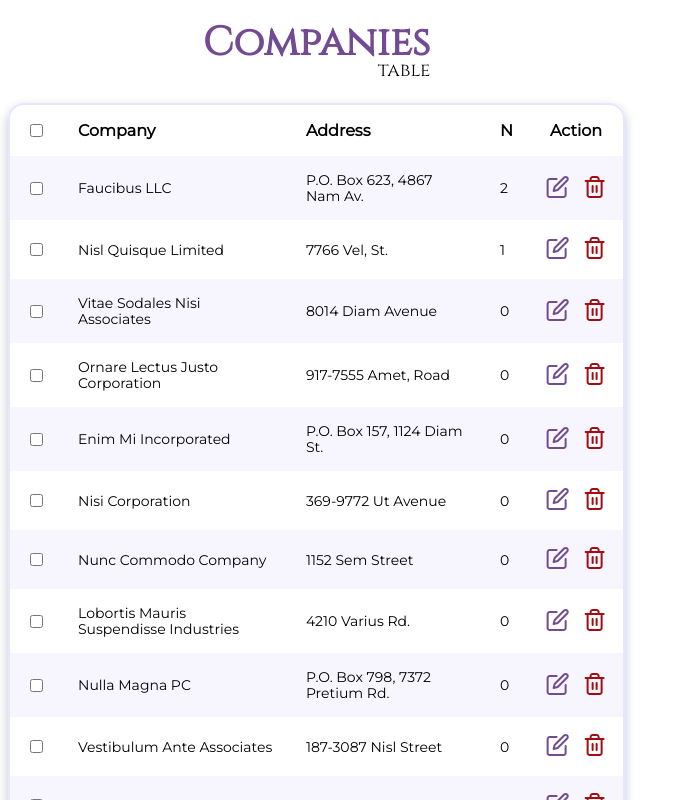
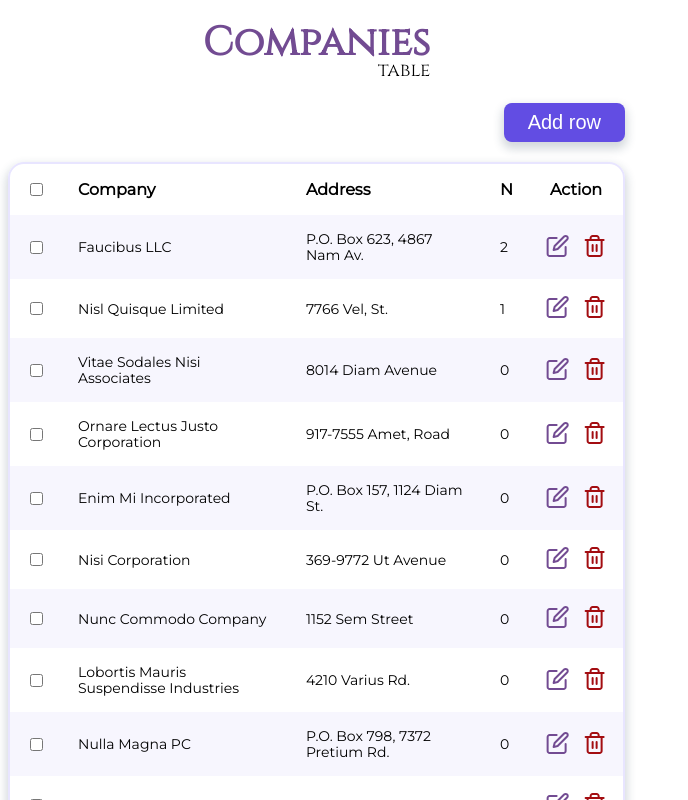
Before and after one commit to DenisMaslyuk/table, a React (Create React App) app: page / in a window 1280 px wide. Shown: the top 800 px of the page, without its empty margins (0-688 px from the left). Built offline with nearby package versions, Linux system fonts and the light colour scheme.

Commit message:
Add unshift function for companies and employees

```diff
--- a/src/features/companies-table/companies-slice.ts
+++ b/src/features/companies-table/companies-slice.ts
@@ -3,6 +3,11 @@ import { RootState } from "../../app/store";
 import { RowType } from "../../shared/table/row";
 import { fetchCompaniesData } from "./companies-API";
 import { CompanyDataType } from "./companies-data";
+
+const defaultCompany: CompanyDataType = {
+  company: "Company",
+  address: "Address",
+};
 
 export type CompaniesState = {
   data: CompanyDataType[] | [];
@@ -38,6 +43,9 @@ export const companiesSlice = createSlice({
     updateCompanies: (state, action: PayloadAction<CompanyDataType[]>) => {
       state.data = action.payload;
     },
+    addCompany: (state) => {
+      state.data = [defaultCompany, ...state.data];
+    },
   },
   extraReducers: (builder) => {
     builder
@@ -56,7 +64,7 @@ export const companiesSlice = createSlice({
 
 export const selectCompanies = (state: RootState) => state.companies;
 
-export const { removeCompany, saveCompany, updateCompanies } =
+export const { removeCompany, saveCompany, updateCompanies, addCompany } =
   companiesSlice.actions;
 
 export default companiesSlice.reducer;
--- a/src/features/companies-table/companies.tsx
+++ b/src/features/companies-table/companies.tsx
@@ -9,6 +9,7 @@ import {
   removeCompany,
   saveCompany,
   selectCompanies,
+  addCompany,
 } from "./companies-slice";
 
 type CompaniesTableProps = {
@@ -46,6 +47,10 @@ function CompaniesTable({ setSelectedRows }: CompaniesTableProps) {
     dispatch(saveCompany({ id, row }));
   };
 
+  const onAddHandler = () => {
+    dispatch(addCompany());
+  };
+
   switch (status) {
     case "loading":
       return <h3>Loading...</h3>;
@@ -62,6 +67,7 @@ function CompaniesTable({ setSelectedRows }: CompaniesTableProps) {
       onDeleteHandler={onDeleteHandler}
       onSaveHandler={onSaveHandler}
       setSelectedRows={setSelectedRows}
+      onAddHandler={onAddHandler}
     />
   );
 }
--- a/src/features/employees-table/employee.tsx
+++ b/src/features/employees-table/employee.tsx
@@ -1,10 +1,11 @@
 import { useEffect, useState } from "react";
 import { useAppDispatch, useAppSelector } from "../../app/hooks";
 import Table from "../../shared/table";
+import { StyledAddButton } from "../../shared/table/styled";
 import { RowType } from "../../shared/table/row";
 import { EmployeeDataType } from "./employee-data";
 import {
-  getEmployeesDataAsync,
+  addEmployee,
   removeEmployee,
   saveEmpoyee,
   selectEmployee,
@@ -35,6 +36,11 @@ function EmployeesTable({ selectedRows }: EmployeesTableProps) {
     dispatch(saveEmpoyee({ id, row }));
   };
 
+  const onAddHandler = () => {
+    if (selectedRows.length === 0) return;
+    dispatch(addEmployee(selectedRows[0].company));
+  };
+
   switch (status) {
     case "loading":
       return <h3>Loading...</h3>;
@@ -43,6 +49,13 @@ function EmployeesTable({ selectedRows }: EmployeesTableProps) {
     default:
       break;
   }
+  if (filteredEmployees.length === 0)
+    return (
+      <div>
+        <h3>There are no employees in this company</h3>
+        <StyledAddButton onClick={onAddHandler}>Add Employee</StyledAddButton>
+      </div>
+    );
 
   return (
     <Table
@@ -51,6 +64,7 @@ function EmployeesTable({ selectedRows }: EmployeesTableProps) {
       onDeleteHandler={onDeleteHandler}
       onSaveHandler={onSaveHandler}
       disabledColumn={["company"]}
+      onAddHandler={onAddHandler}
     />
   );
 }
--- a/src/features/employees-table/employeeSlice.ts
+++ b/src/features/employees-table/employeeSlice.ts
@@ -3,6 +3,12 @@ import { RootState } from "../../app/store";
 import { RowType } from "../../shared/table/row";
 import { fetchEmployeeData } from "./employee-API";
 import { EmployeeDataType } from "./employee-data";
+
+const defaultEmployee: EmployeeDataType = {
+  name: "Name",
+  surname: "Surname",
+  birthday: "Jun 21, 1993",
+};
 
 export type EmployeesState = {
   data: EmployeeDataType[] | [];
@@ -35,6 +41,12 @@ export const employeesSlice = createSlice({
     ) => {
       state.data[action.payload.id] = action.payload.row;
     },
+    addEmployee: (state, action: PayloadAction<string>) => {
+      state.data = [
+        { ...defaultEmployee, company: action.payload },
+        ...state.data,
+      ];
+    },
   },
   extraReducers: (builder) => {
     builder
@@ -53,6 +65,7 @@ export const employeesSlice = createSlice({
 
 export const selectEmployee = (state: RootState) => state.employees;
 
-export const { removeEmployee, saveEmpoyee } = employeesSlice.actions;
+export const { removeEmployee, saveEmpoyee, addEmployee } =
+  employeesSlice.actions;
 
 export default employeesSlice.reducer;
--- a/src/shared/table/index.tsx
+++ b/src/shared/table/index.tsx
@@ -1,6 +1,8 @@
 import { useState } from "react";
 import Row, { RowType } from "./row";
 import {
+  AddButtonWrapper,
+  StyledAddButton,
   StyledCheckbox,
   StyledTable,
   StyledTitle,
@@ -16,6 +18,7 @@ export type TablePropsType = {
     [key: string]: string;
   }>;
   onDeleteHandler: (id: number) => void;
+  onAddHandler: () => void;
   onSaveHandler: (id: number, row: RowType) => void;
   setSelectedRows?: React.Dispatch<React.SetStateAction<RowType[]>>;
   disabledColumn?: string[];
@@ -26,6 +29,7 @@ function Table({
   title,
   onDeleteHandler,
   onSaveHandler,
+  onAddHandler,
   setSelectedRows,
   disabledColumn,
 }: TablePropsType) {
@@ -43,6 +47,11 @@ function Table({
           <h3>table</h3>
         </div>
       </StyledTitle>
+      <AddButtonWrapper>
+        <StyledAddButton type="button" onClick={onAddHandler}>
+          Add row
+        </StyledAddButton>
+      </AddButtonWrapper>
       <StyledTable>
         <THead>
           <Tr>
--- a/src/shared/table/styled.ts
+++ b/src/shared/table/styled.ts
@@ -32,6 +32,7 @@ export const StyledTitle = styled.div(
 
 export const StyledTable = styled.table(
   ({ theme }) => `
+  margin-top: 20px;
   width: 100%;
   border-spacing: 0;
   border: 2px solid ${theme.colors.border};
@@ -40,6 +41,11 @@ export const StyledTable = styled.table(
   font-weight: 800;
 `
 );
+
+export const AddButtonWrapper = styled.div`
+  display: flex;
+  justify-content: flex-end;
+`;
 export const THead = styled.thead``;
 export const Tr = styled.tr<{ isChecked?: boolean }>(
   ({ theme, isChecked }) => `
@@ -113,8 +119,19 @@ export const SaveButton = styled.button(
     cursor: pointer;
     background-color: ${theme.colors.saveButton};
     color: ${theme.colors.background};
+    transition: background-color 0.2s ease;
+
+    &:hover {
+      background-color: ${theme.colors.titleHover};
+    }
 `
 );
+
+export const StyledAddButton = styled(SaveButton)`
+  font-size: 20px;
+  padding: 8px 24px;
+  box-shadow: 0px 5px 10px 2px rgba(34, 60, 80, 0.2);
+`;
 
 export const EditButton = styled.button(
   ({ theme }) => `
```
